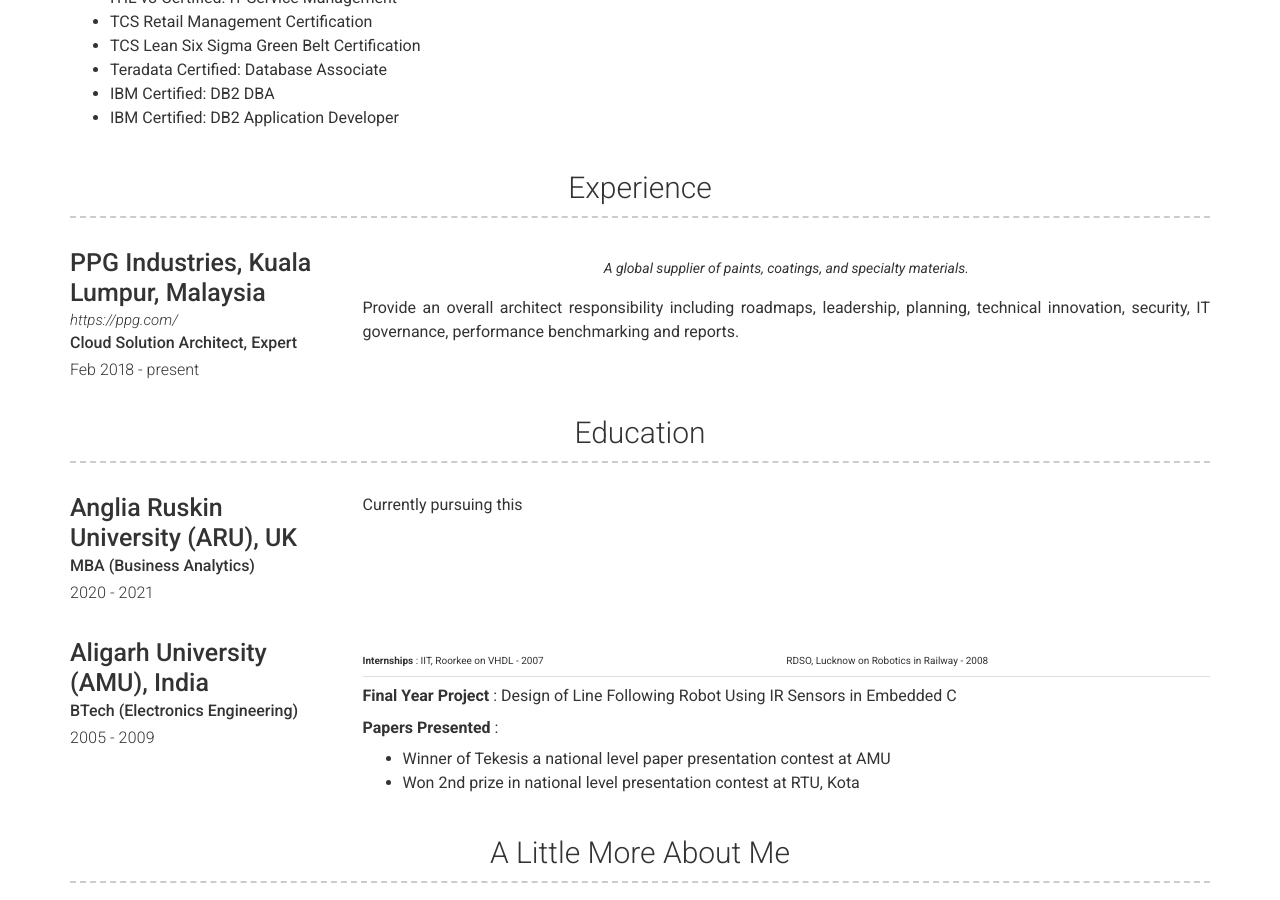
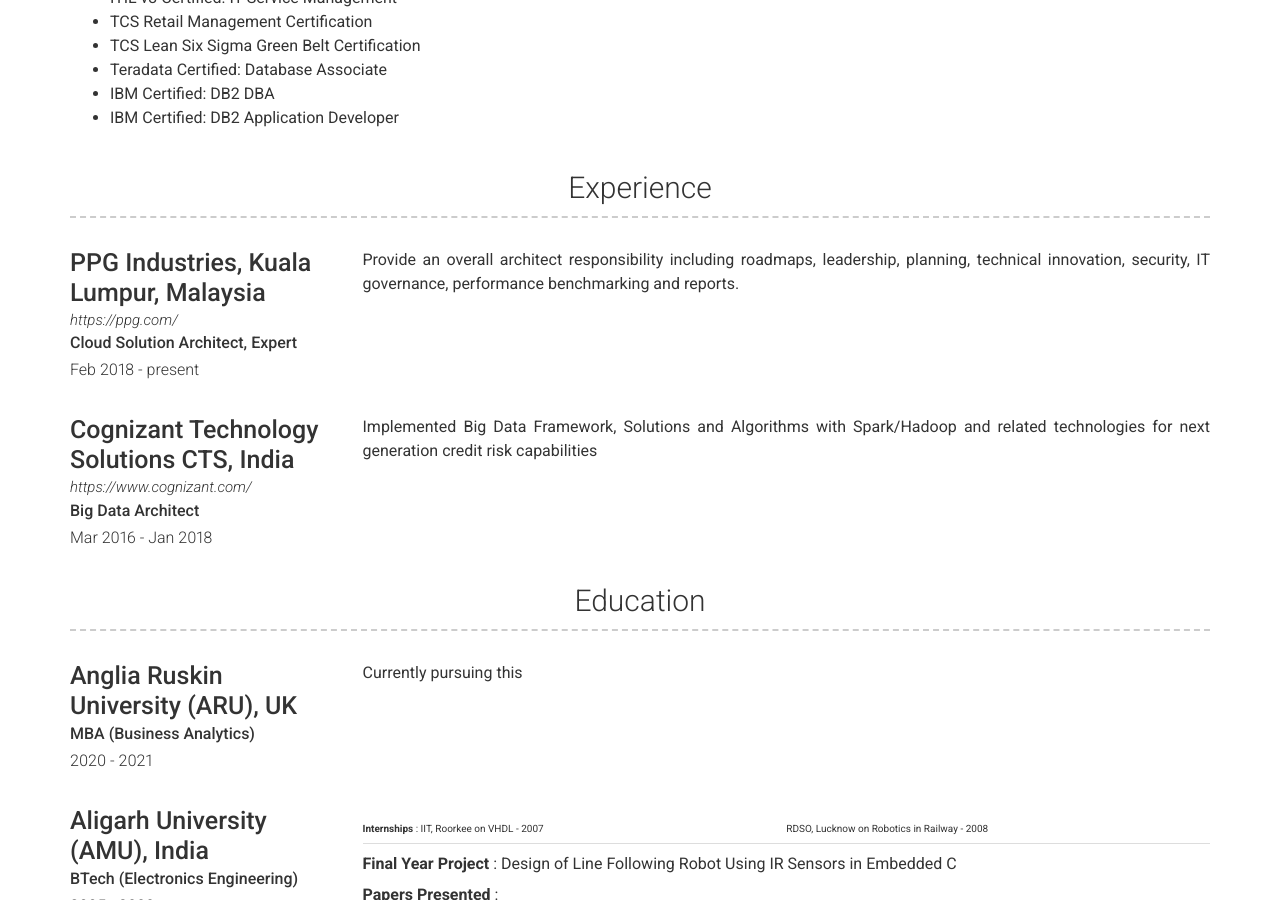
Before and after one commit to mohd-hasnain/mohd-hasnain.github.io, a Jekyll site: the page built from index.md, in a window 1280 px wide and 900 px high, scrolled down 914 px. Built offline with Jekyll 4.4.1, drawn with Linux system fonts in a browser that asks for light colours; nearby versions of some CDN libraries.

Commit message:
Update experience.yml

```diff
--- a/_data/experience.yml
+++ b/_data/experience.yml
@@ -1,10 +1,18 @@
 # Experience template
-- layout: left
-  company:  PPG Industries, Kuala Lumpur, Malaysia
+- company:  PPG Industries, Kuala Lumpur, Malaysia
   link: https://ppg.com/
   job_title: Cloud Solution Architect, Expert
   dates: Feb 2018 - present
-  quote: >
-   A global supplier of paints, coatings, and specialty materials.
+  #quote: >
+  # A global supplier of paints, coatings, and specialty materials.
   description: | # this will include new lines to allow paragraphs
     Provide an overall architect responsibility including roadmaps, leadership, planning, technical innovation, security, IT governance, performance benchmarking and reports.
+
+- company:  Cognizant Technology Solutions CTS, India
+  link: https://www.cognizant.com/
+  job_title: Big Data Architect
+  dates: Mar 2016 - Jan 2018
+  #quote: >
+  # A global supplier of paints, coatings, and specialty materials.
+  description: | # this will include new lines to allow paragraphs
+    Implemented Big Data Framework, Solutions and Algorithms with Spark/Hadoop and related technologies for next generation credit risk capabilities
```
